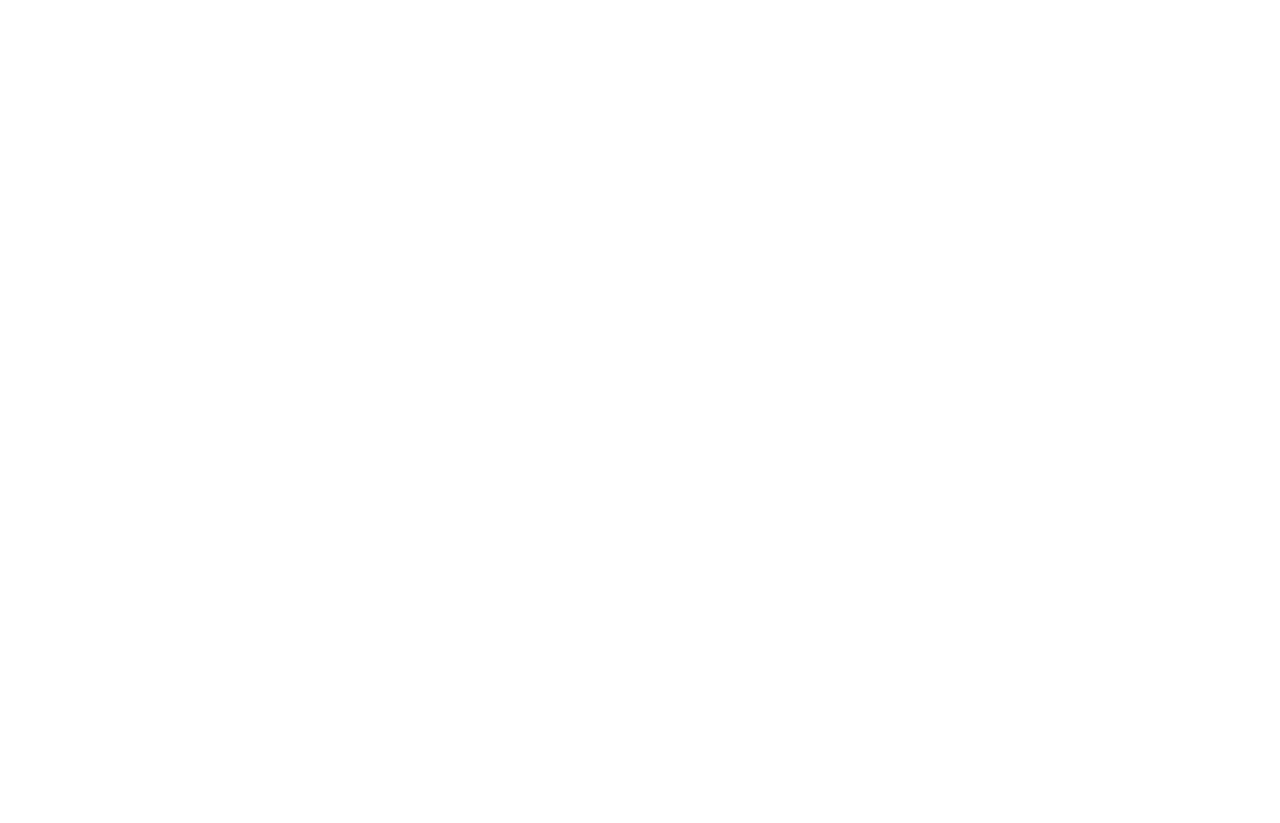
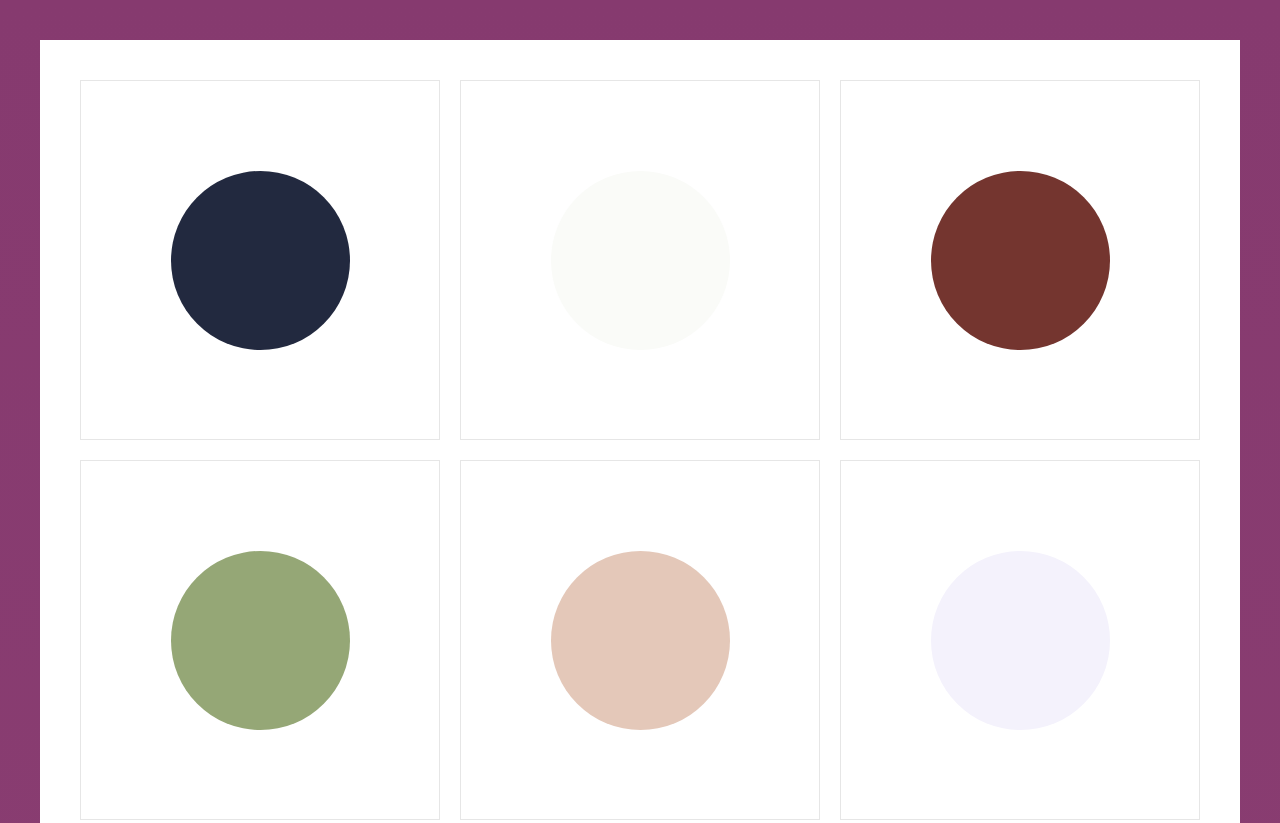
Before and after one commit to Uday-Singh1/colorpicker-live, a plain HTML site: page index.html in a window 1280 px wide. Shown: the top 823 px of the page. Before the commit the page ends 800 px from the top, so only its background shows below. Drawn offline with Linux system fonts and the light colour scheme; the site is published under a folder, as on GitHub Pages, so addresses that start at the root find nothing.

Commit message:
Update index.html

```diff
--- a/index.html
+++ b/index.html
@@ -7,8 +7,8 @@
     <link rel="preconnect" href="https://fonts.googleapis.com">
 <link rel="preconnect" href="https://fonts.gstatic.com" crossorigin>
 <link href="https://fonts.googleapis.com/css2?family=Open+Sans:wght@300;400;500&display=swap" rel="stylesheet">
-    <script src="/js/main.js" defer></script>
-    <link rel="stylesheet" href="/css/style.css">
+    <script src="js/main.js" defer></script>
+    <link rel="stylesheet" href="css/style.css">
     <title>Colorpicker</title>
 </head>
 <body>
```
